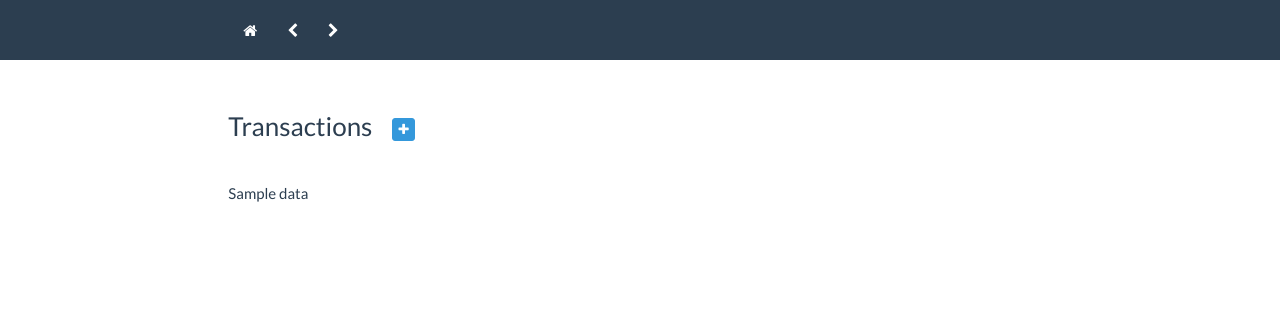
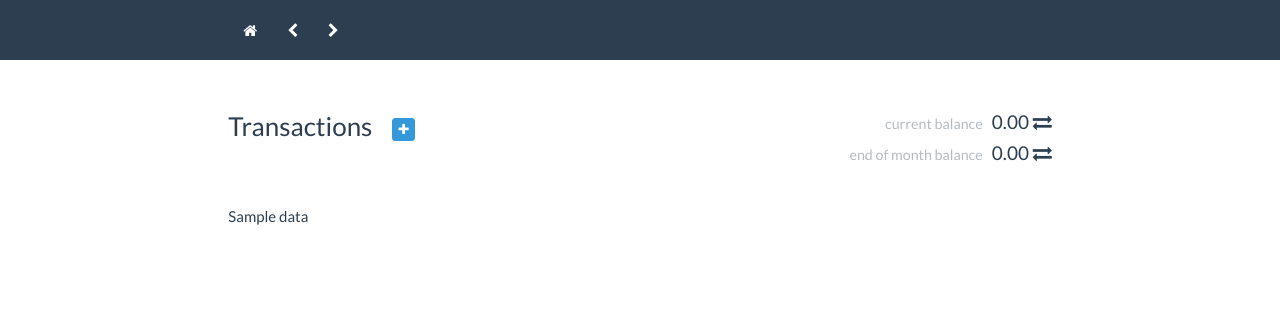
Before and after one commit to gomar/money_dashboard, a Flask app: template app/templates/transactions.html in a window 1280 px wide. Shown: the top 320 px of the page. Run offline with Flask 2, Linux system fonts and the light colour scheme; the template is opened without the code that fills it: most values are stand-ins (such as "Sample title", 1, 10 or a date in 2020); some libraries are stand-ins or nearby versions.

Commit message:
current balance highlighted

```diff
--- a/app/templates/accounts.html
+++ b/app/templates/accounts.html
@@ -30,7 +30,7 @@
 			        <small><strong>current balance</strong></small>
 			      </div>
 			      <div class="col-sm-5 text-right">
-			          {{ account.amount }} &nbsp;<i class="fa fa-{{account.currency}}"></i>
+			          {{ "%.2f"| format(account.amount) }} &nbsp;<i class="fa fa-{{account.currency}}"></i>
 			      </div>
 			    </div>
                 <!-- end of month balance -->
@@ -39,7 +39,7 @@
                     <small><strong>end of month balance</strong></small>
                   </div>
                   <div class="col-sm-5 text-right">
-                      {{ account.end_of_month_amount }} &nbsp;<i class="fa fa-{{account.currency}}"></i>
+                      {{ "%.2f"| format(account.end_of_month_amount) }} &nbsp;<i class="fa fa-{{account.currency}}"></i>
                   </div>
                 </div>
 			</div>
--- a/app/templates/transactions.html
+++ b/app/templates/transactions.html
@@ -8,6 +8,8 @@
     </style>
 {% endblock %}
 {% block body %}
+    <div class="row">
+        <div class="col-md-6">
             <div class="page-header">
                 <h3>Transactions &nbsp;&nbsp;
                 <div class="btn-group">
@@ -35,6 +37,14 @@
                   </ul>
                 </div>
                 </h3>
+            </div>
+        </div>
+        <div class="col-md-6">
+            <div class="page-header text-right">
+                <h4><small>current balance &nbsp;</small> {{ "%.2f"| format(cur_balance) }} <i class="fa fa-exchange fa-{{ currency }}"></i></h4>
+                <h4><small>end of month balance &nbsp;</small> {{ "%.2f"| format(eom_balance) }} <i class="fa fa-exchange fa-{{ currency }}"></i></h4>
+            </div>
+        </div>
     </div>
     {{ data | safe }}
 {% endblock %}
--- a/app/views.py
+++ b/app/views.py
@@ -68,24 +68,7 @@ def account_name(url):
     account = models.Account.query.get(int(url[idx_account + 1]))
     return account.name
 
-app.jinja_env.filters['is_in'] = is_in
-app.jinja_env.filters['account_name'] = account_name
-
-global context
-context = {'now': datetime.datetime.now(),
-           'waiting_scheduled_transactions': update_waiting_scheduled_transactions()}
-
-
-@app.route('/')
-def intro():
-    for table in ['transaction', 'account', 'scheduled_transaction', 'transfer']:
-        pd.read_sql_table(table, db.engine).to_excel(os.path.join(app.config['DB_FOLDER'],
-                                                                '%s.xls' % table))
-    return render_template('intro.html')
-
-
-@app.route('/accounts')
-def home():
+def get_balance():
     accounts = pd.read_sql_table('account', db.engine)
     transactions = pd.read_sql_table('transaction', db.engine, columns=['account', 'amount'])
     scheduled_transactions = pd.read_sql_table('scheduled_transaction',
@@ -109,6 +92,27 @@ def home():
             i += 1
         accounts.ix[accounts['name'] == operation.account, 'end_of_month_amount'] += \
             operation.amount * i
+    return accounts
+
+app.jinja_env.filters['is_in'] = is_in
+app.jinja_env.filters['account_name'] = account_name
+
+global context
+context = {'now': datetime.datetime.now(),
+           'waiting_scheduled_transactions': update_waiting_scheduled_transactions()}
+
+
+@app.route('/')
+def intro():
+    for table in ['transaction', 'account', 'scheduled_transaction', 'transfer']:
+        pd.read_sql_table(table, db.engine).to_excel(os.path.join(app.config['DB_FOLDER'],
+                                                                '%s.xls' % table))
+    return render_template('intro.html')
+
+
+@app.route('/accounts')
+def home():
+    accounts = get_balance()
     return render_template('accounts.html',
                            accounts=accounts.T.to_dict(),
                            **context)
@@ -201,8 +205,14 @@ def transactions(account_id):
 
     data = data.to_html(classes=['table table-hover table-bordered table-striped table-condensed'],
                         index=False, escape=False, na_rep='')
+    accounts = get_balance()
+    cur_balance = accounts.ix[accounts.name == account.name, 'amount'].values[0]
+    eom_balance = accounts.ix[accounts.name == account.name, 'end_of_month_amount'].values[0]
+
     return render_template('transactions.html', data=data,
                            several_accounts=(models.Account.query.count() > 1),
+                           currency=account.currency,
+                           cur_balance=cur_balance, eom_balance=eom_balance,
                            account_id=account_id, **context)
 
 
```
Also changed, not shown: README.md. Lines whose indentation alone changed are shown as unchanged.
